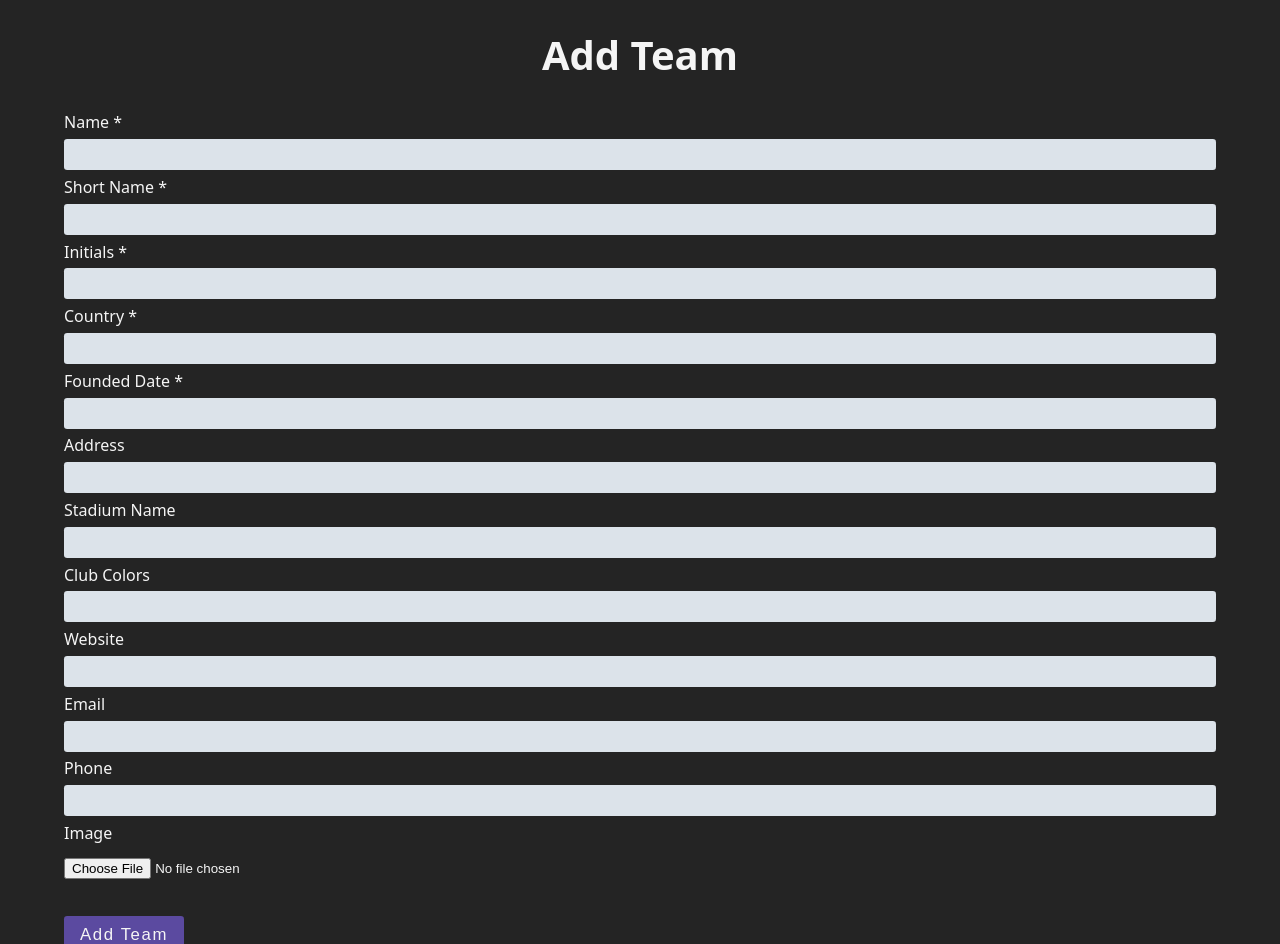
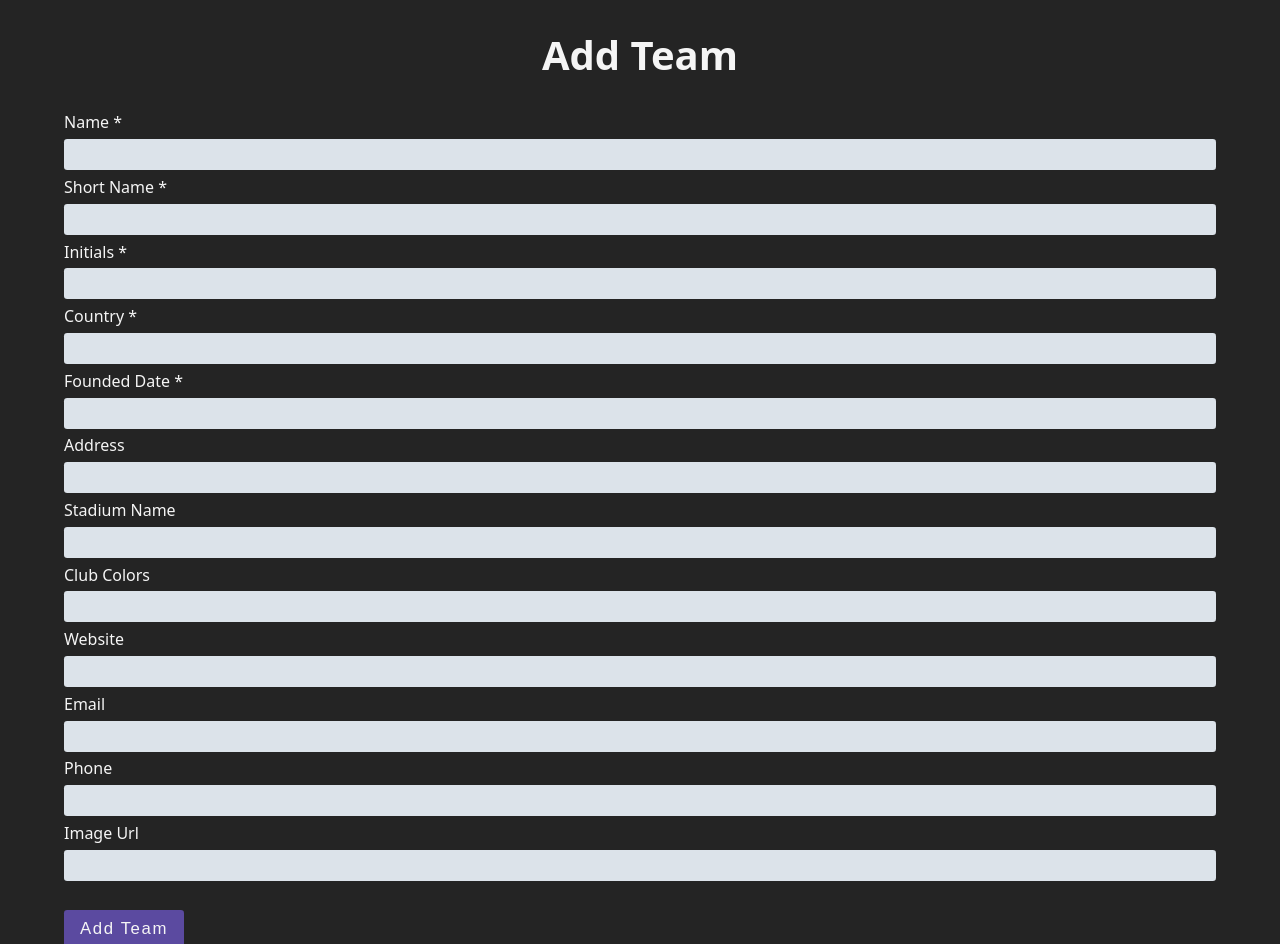
Before and after one commit to agusscript/crud-teams-front-react, a React (Vite) app: page /teams/add in a window 1280 px wide. Shown: the top 944 px of the page. Built offline with nearby package versions, Linux system fonts and the light colour scheme.

Commit message:
Add button to add team in teams section, edit image form input to send link img

```diff
--- a/src/components/Form/Form.tsx
+++ b/src/components/Form/Form.tsx
@@ -10,11 +10,7 @@ type FormProps = {
 
 function Form({ typeForm, teamData, onSubmit, onChange }: FormProps) {
   return (
-    <form
-      encType="multipart/form-data"
-      onSubmit={onSubmit}
-      className="form"
-    >
+    <form onSubmit={onSubmit} className="form">
       <label htmlFor="name">Name *</label>
       <input
         type="text"
@@ -114,8 +110,14 @@ function Form({ typeForm, teamData, onSubmit, onChange }: FormProps) {
         onChange={onChange}
       />
 
-      <label htmlFor="image">Image</label>
-      <input type="file" name="image" id="image" />
+      <label htmlFor="crestUrl">Image Url</label>
+      <input
+        type="text"
+        name="crestUrl"
+        id="crestUrl"
+        defaultValue={teamData?.crestUrl}
+        onChange={onChange}
+      />
 
       <button className="main-btn" type="submit">
         {typeForm} Team
--- a/src/main.scss
+++ b/src/main.scss
@@ -47,3 +47,7 @@ a {
   text-decoration: none;
   color: whitesmoke;
 }
+
+.hide {
+  display: none;
+}
--- a/src/pages/FormAdd/FormAdd.tsx
+++ b/src/pages/FormAdd/FormAdd.tsx
@@ -24,6 +24,7 @@ function FormAdd(): JSX.Element {
   }
 
   useEffect(() => {
+    window.scrollTo({ top: 0, left: 0, behavior: "smooth" });
     document.title = "Add Team";
   }, []);
 
--- a/src/pages/FormEdit/FormEdit.tsx
+++ b/src/pages/FormEdit/FormEdit.tsx
@@ -41,6 +41,7 @@ function FormEdit(): JSX.Element {
   }
 
   useEffect(() => {
+    window.scrollTo({ top: 0, left: 0, behavior: "smooth" });
     document.title = "Edit Team";
   }, []);
 
--- a/src/pages/Teams/Teams.scss
+++ b/src/pages/Teams/Teams.scss
@@ -1,4 +1,5 @@
 .teams-section {
+  margin-bottom: 2.5rem;
   text-align: center;
 
   h1 {
--- a/src/pages/Teams/Teams.tsx
+++ b/src/pages/Teams/Teams.tsx
@@ -68,6 +68,9 @@ function Teams(): JSX.Element {
           )}
         </tbody>
       </table>
+      <Link to="/teams/add">
+        <button className={`main-btn ${loading && "hide"}`}>Add New Team</button>
+      </Link>
       <ModalDelete show={modal.show} team={modal.team} setShow={setModal} />
     </section>
   );
```
